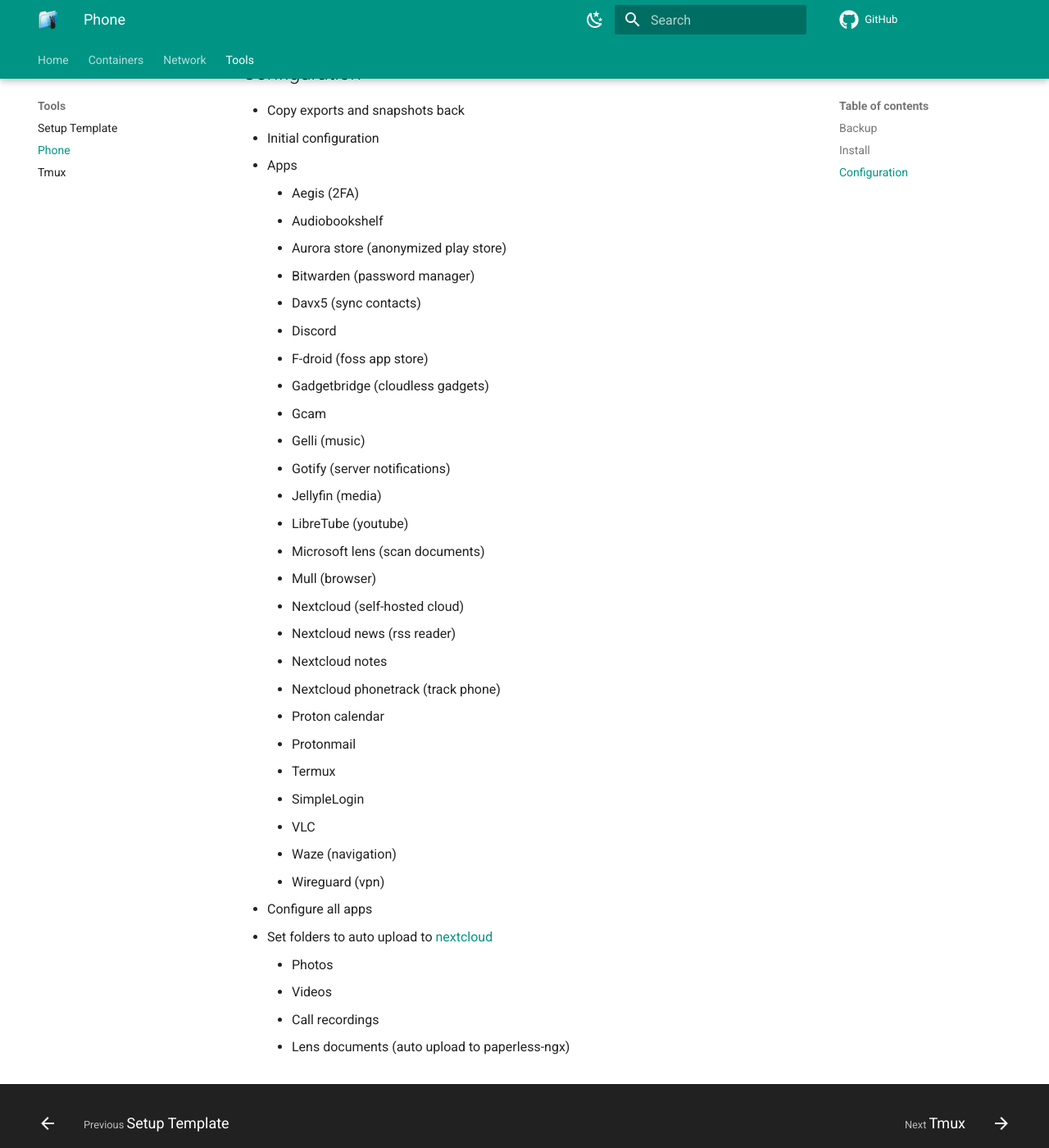
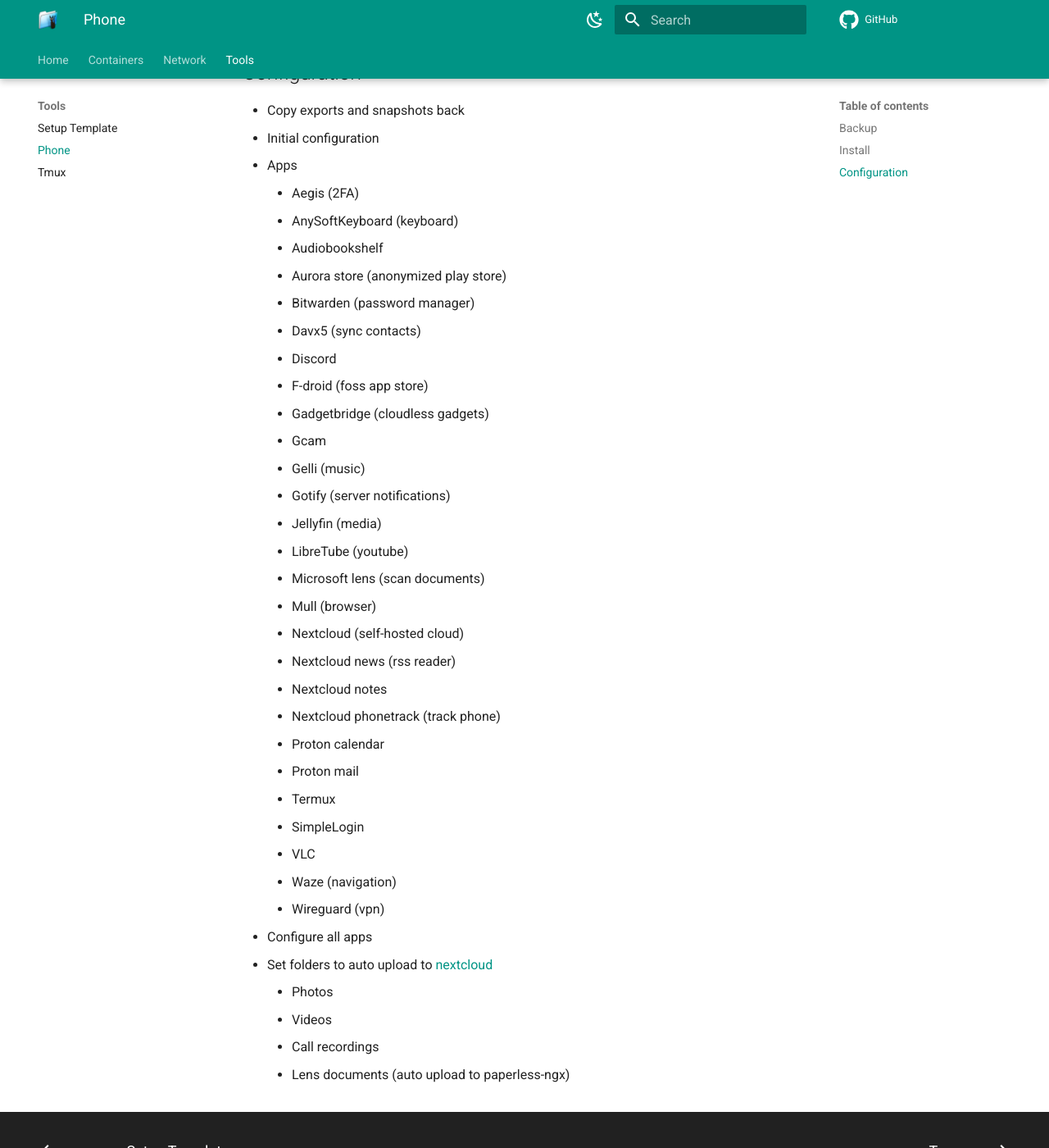
Before and after one commit to quietsy/advanced-configurations, an MkDocs documentation site: the page built from docs/phone.md, in a window 1280 px wide and 1400 px high, scrolled down 1639 px. Shown: the whole window at 82% size. Built offline with MkDocs 1.6.1 and Material for MkDocs 9.7.7, drawn with Linux system fonts in a browser that asks for light colours; comment, search, counter and statistics services are not loaded.

Commit message:
Fixed nextcloud and added phone app

```diff
--- a/docs/phone.md
+++ b/docs/phone.md
@@ -52,6 +52,7 @@
 - Initial configuration
 - Apps
   - Aegis (2FA)
+  - AnySoftKeyboard (keyboard)
   - Audiobookshelf
   - Aurora store (anonymized play store)
   - Bitwarden (password manager)
@@ -71,7 +72,7 @@
   - Nextcloud notes
   - Nextcloud phonetrack (track phone)
   - Proton calendar
-  - Protonmail
+  - Proton mail
   - Termux
   - SimpleLogin
   - VLC
```
Also changed, not shown: docs/nextcloud.md (+1 -1 lines).
